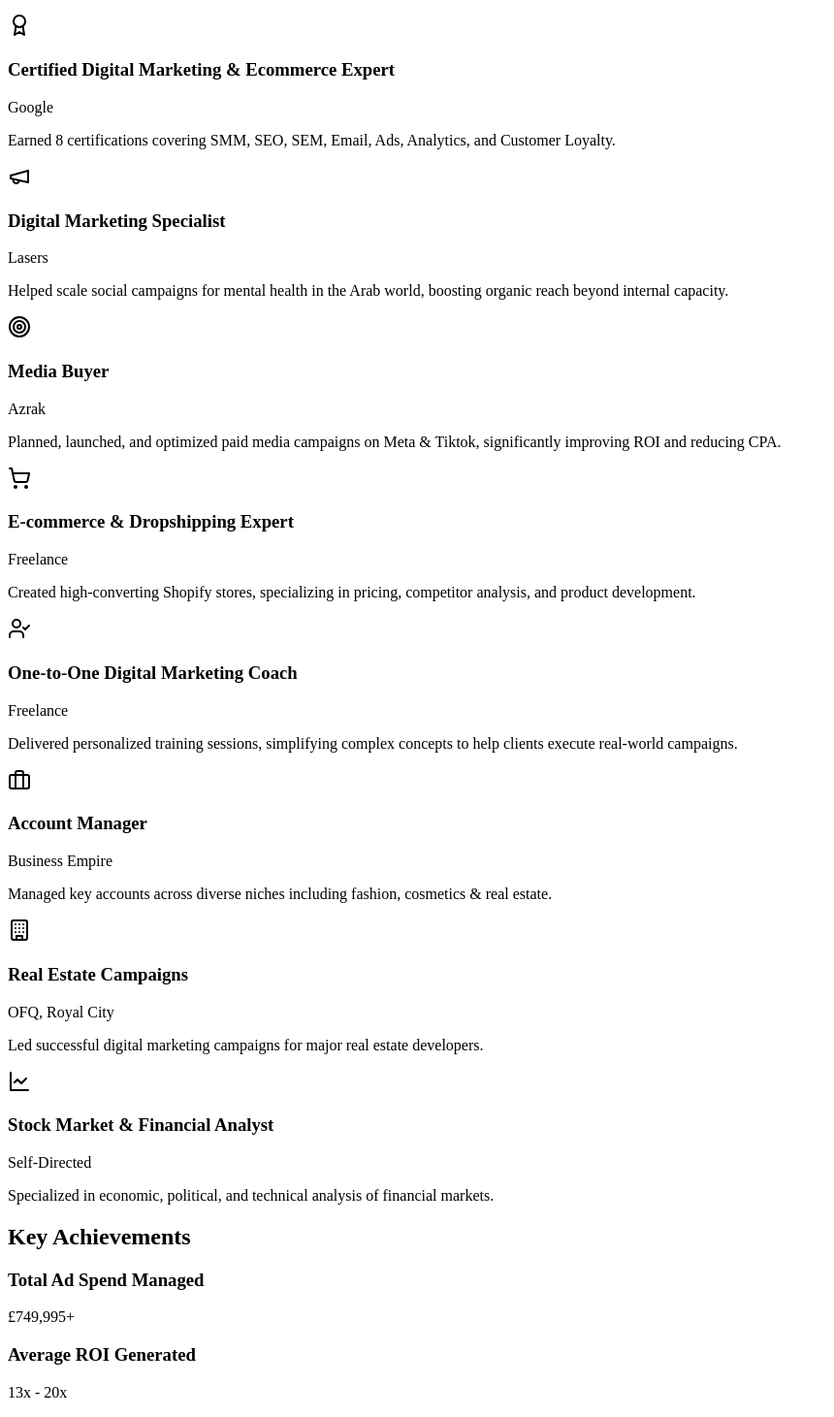
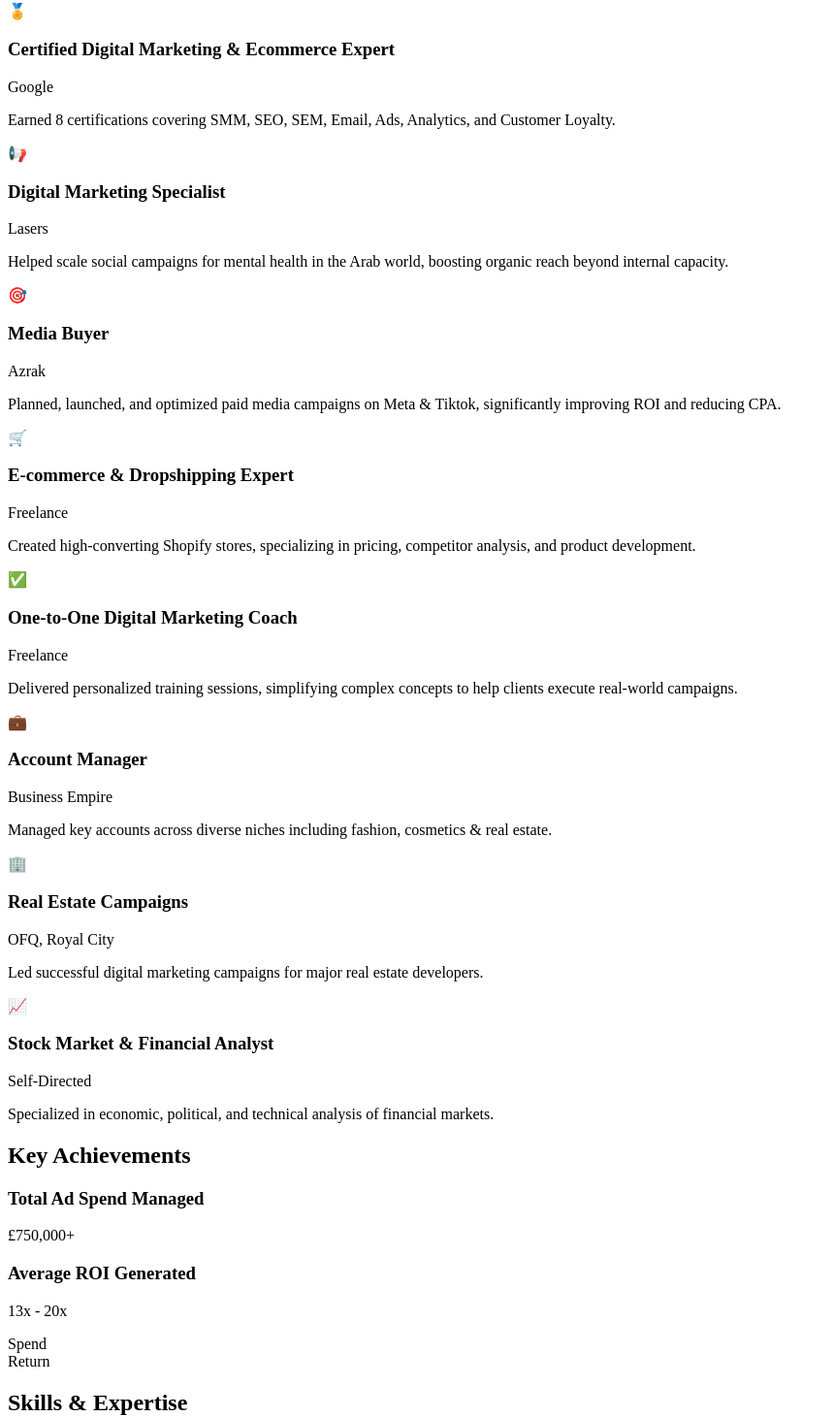
Before and after one commit to AbdullahRashid99/New-Abdullah-Rashid-Portfolio, a React (Create React App) app: page / in a window 1280 px wide. Shown: the part 685-2146 px from the top of the page at 97% size, without its empty margins (0-860 px from the left). Built offline with nearby package versions, Linux system fonts and the light colour scheme.

Commit message:
Update App.jsx

```diff
--- a/src/App.jsx
+++ b/src/App.jsx
@@ -1,10 +1,8 @@
 import React, { useState, useEffect, useRef } from 'react';
-import {
-    Briefcase, Send, Linkedin, Phone,
-    Award, Target, Megaphone, ShoppingCart, UserCheck, Building, LineChart,
-    Camera, GraduationCap, ArrowRight, Menu, X
-} from 'lucide-react';
-import { motion, AnimatePresence, useInView, useSpring, useTransform } from 'framer-motion';
+
+// تم إزالة جميع أيقونات ومكونات الرسوم المتحركة لتجربة العرض الأساسية
+// A simple CSS file or CDN is assumed for basic styling.
+// Tailwind CSS is assumed to be available.
 
 // --- MOCK UI COMPONENTS ---
 // Recreating basic structure and styling of UI library components with Tailwind CSS.
@@ -49,14 +47,14 @@
 ];
 
 const experienceData = [
-    { icon: <Award />, title: "Certified Digital Marketing & Ecommerce Expert", company: "Google", description: "Earned 8 certifications covering SMM, SEO, SEM, Email, Ads, Analytics, and Customer Loyalty." },
-    { icon: <Megaphone />, title: "Digital Marketing Specialist", company: "Lasers", description: "Helped scale social campaigns for mental health in the Arab world, boosting organic reach beyond internal capacity." },
-    { icon: <Target />, title: "Media Buyer ", company: "Azrak", description: "Planned, launched, and optimized paid media campaigns on Meta & Tiktok, significantly improving ROI and reducing CPA." },
-    { icon: <ShoppingCart />, title: "E-commerce & Dropshipping Expert", company: "Freelance", description: "Created high-converting Shopify stores, specializing in pricing, competitor analysis, and product development." },
-    { icon: <UserCheck />, title: "One-to-One Digital Marketing Coach", company: "Freelance", description: "Delivered personalized training sessions, simplifying complex concepts to help clients execute real-world campaigns." },
-    { icon: <Briefcase />, title: "Account Manager", company: "Business Empire", description: "Managed key accounts across diverse niches including fashion, cosmetics & real estate." },
-    { icon: <Building />, title: "Real Estate Campaigns", company: "OFQ, Royal City", description: "Led successful digital marketing campaigns for major real estate developers." },
-    { icon: <LineChart />, title: "Stock Market & Financial Analyst", company: "Self-Directed", description: "Specialized in economic, political, and technical analysis of financial markets." },
+    { icon: "🏅", title: "Certified Digital Marketing & Ecommerce Expert", company: "Google", description: "Earned 8 certifications covering SMM, SEO, SEM, Email, Ads, Analytics, and Customer Loyalty." },
+    { icon: "📢", title: "Digital Marketing Specialist", company: "Lasers", description: "Helped scale social campaigns for mental health in the Arab world, boosting organic reach beyond internal capacity." },
+    { icon: "🎯", title: "Media Buyer ", company: "Azrak", description: "Planned, launched, and optimized paid media campaigns on Meta & Tiktok, significantly improving ROI and reducing CPA." },
+    { icon: "🛒", title: "E-commerce & Dropshipping Expert", company: "Freelance", description: "Created high-converting Shopify stores, specializing in pricing, competitor analysis, and product development." },
+    { icon: "✅", title: "One-to-One Digital Marketing Coach", company: "Freelance", description: "Delivered personalized training sessions, simplifying complex concepts to help clients execute real-world campaigns." },
+    { icon: "💼", title: "Account Manager", company: "Business Empire", description: "Managed key accounts across diverse niches including fashion, cosmetics & real estate." },
+    { icon: "🏢", title: "Real Estate Campaigns", company: "OFQ, Royal City", description: "Led successful digital marketing campaigns for major real estate developers." },
+    { icon: "📈", title: "Stock Market & Financial Analyst", company: "Self-Directed", description: "Specialized in economic, political, and technical analysis of financial markets." },
 ];
 
 const skillsData = [
@@ -77,42 +75,14 @@
 
 // --- REUSABLE COMPONENTS ---
 
-// Animated Counter for Achievements
-const AnimatedCounter = ({ value }) => {
-    const ref = useRef(null);
-    const isInView = useInView(ref, { once: true });
-    const motionValue = useSpring(0, { stiffness: 50, damping: 30 });
-
-    const formattedValue = useTransform(
-        motionValue,
-        (latest) => `£${Math.round(latest).toLocaleString()}+`
-    );
-
-    useEffect(() => {
-        if (isInView) {
-            motionValue.set(value);
-        }
-    }, [isInView, value, motionValue]);
-
-    return <motion.span ref={ref}>{formattedValue}</motion.span>;
-};
-
-// Section Wrapper for consistent animation and styling
+// Section Wrapper for consistent styling
 const SectionWrapper = React.forwardRef(({ id, title, children, className }, ref) => (
-  <motion.section
-    ref={ref}
-    id={id}
-    className={`py-20 md:py-28 ${className}`}
-    initial={{ opacity: 0, y: 40 }}
-    whileInView={{ opacity: 1, y: 0 }}
-    viewport={{ once: true, amount: 0.2 }}
-    transition={{ duration: 0.7, ease: "easeOut" }}
-  >
+  <section ref={ref} id={id} className={`py-20 md:py-28 ${className}`}>
     <h2 className="text-3xl md:text-4xl font-bold mb-12 text-center">
         <span className="bg-clip-text text-transparent bg-gradient-to-r from-teal-300 to-sky-400">{title}</span>
     </h2>
     {children}
-  </motion.section>
+  </section>
 ));
 
 // Navigation Component
@@ -128,20 +98,18 @@
                     ))}
                 </div>
                 <div className="md:hidden">
-                    <Button onClick={() => setIsMenuOpen(!isMenuOpen)} className="bg-transparent text-white p-2">{isMenuOpen ? <X /> : <Menu />}</Button>
+                    <Button onClick={() => setIsMenuOpen(!isMenuOpen)} className="bg-transparent text-white p-2">{isMenuOpen ? "✖️" : "☰"}</Button>
                 </div>
             </div>
-            <AnimatePresence>
             {isMenuOpen && (
-                    <motion.div initial={{ opacity: 0, height: 0 }} animate={{ opacity: 1, height: 'auto' }} exit={{ opacity: 0, height: 0 }} className="md:hidden bg-neutral-900">
+                <div className="md:hidden bg-neutral-900">
                     <div className="flex flex-col items-center gap-4 py-4">
                         {sections.map((sec) => (
                             <a key={sec.id} href={`#${sec.id}`} onClick={() => setIsMenuOpen(false)} className={`text-lg font-medium transition-colors ${activeSection === sec.id ? 'text-teal-400' : 'text-neutral-300 hover:text-teal-400'}`}>{sec.title}</a>
                         ))}
                     </div>
-                    </motion.div>
+                </div>
             )}
-            </AnimatePresence>
         </nav>
     );
 };
@@ -165,12 +133,10 @@
             <textarea name="message" placeholder="Your Message" required rows={5} className="w-full p-3 bg-neutral-800/50 border border-neutral-700 text-white rounded-lg focus:outline-none focus:ring-2 focus:ring-teal-500 transition" />
             <div className="text-center">
                 <Button type="submit" disabled={status === 'sending'} className="bg-teal-500 hover:bg-teal-600 text-white w-full md:w-auto disabled:bg-neutral-600 flex items-center justify-center gap-2">
-                    {status === 'sending' ? 'Sending...' : 'Send Message'} <Send size={18} />
+                    {status === 'sending' ? 'Sending...' : 'Send Message'} ✉️
                 </Button>
             </div>
-            <AnimatePresence>
-                {status === 'success' && <motion.p initial={{ opacity: 0 }} animate={{ opacity: 1 }} exit={{ opacity: 0 }} className="text-center text-green-400">Message sent successfully! Thank you.</motion.p>}
-            </AnimatePresence>
+            {status === 'success' && <p className="text-center text-green-400">Message sent successfully! Thank you.</p>}
         </form>
     );
 };
@@ -188,6 +154,7 @@
         contact: useRef(null),
     }).current;
 
+    // Simplified IntersectionObserver without framer-motion
     useEffect(() => {
         const observer = new IntersectionObserver(
             (entries) => entries.forEach(entry => entry.isIntersecting && setActiveSection(entry.target.id)),
@@ -196,6 +163,7 @@
         Object.values(sectionRefs).forEach(ref => ref.current && observer.observe(ref.current));
         return () => observer.disconnect();
     }, [sectionRefs]);
+
 
     return (
         <div className="bg-neutral-950 text-white min-h-screen font-sans antialiased">
@@ -206,24 +174,21 @@
                 <section ref={sectionRefs.home} id="home" className="min-h-screen flex flex-col justify-center items-center text-center relative">
                     <div className="absolute inset-0 -z-10 h-full w-full bg-neutral-950 bg-[radial-gradient(#2d2d2d_1px,transparent_1px)] [background-size:32px_32px]"></div>
                     {/* Added the profile image as requested by the user */}
-                    <motion.img
+                    <img
                         src={personalInfo.profileImage}
                         alt="Profile Picture of Abdullah Rashid"
-                        initial={{ opacity: 0, scale: 0.8 }}
-                        animate={{ opacity: 1, scale: 1 }}
-                        transition={{ duration: 0.8, delay: 0.1 }}
                         className="w-32 h-32 rounded-full object-cover border-4 border-neutral-700 mb-6"
                         onError={(e) => {
                           e.target.src = "https://placehold.co/128x128/334155/E2E8F0?text=AR";
                           e.target.alt = "Placeholder image with initials AR";
                         }}
                     />
-                    <motion.h1 initial={{ opacity: 0, y: -20 }} animate={{ opacity: 1, y: 0 }} transition={{ duration: 0.8 }} className="text-4xl md:text-6xl font-extrabold tracking-tighter mb-4">Abdullah Rashid<br/>Your <span className="bg-clip-text text-transparent bg-gradient-to-r from-amber-400 to-orange-500">Digital Growth</span> Partner.</motion.h1>
-                    <motion.p initial={{ opacity: 0, y: 20 }} animate={{ opacity: 1, y: 0 }} transition={{ duration: 0.8, delay: 0.2 }} className="text-lg md:text-xl text-neutral-300 mb-8">{personalInfo.title}</motion.p>
-                    <motion.div initial={{ opacity: 0, y: 20 }} animate={{ opacity: 1, y: 0 }} transition={{ duration: 0.8, delay: 0.4 }}>
+                    <h1 className="text-4xl md:text-6xl font-extrabold tracking-tighter mb-4">Abdullah Rashid<br/>Your <span className="bg-clip-text text-transparent bg-gradient-to-r from-amber-400 to-orange-500">Digital Growth</span> Partner.</h1>
+                    <p className="text-lg md:text-xl text-neutral-300 mb-8">{personalInfo.title}</p>
+                    <div>
                         {/* Updated the href to the new Google Forms link */}
                         <a href="https://docs.google.com/forms/d/10VnJVDvM4agvJ2y_M5MfC4-87tTYQNe30F4faxpGkVA/edit?ts=687cefe4" target="_blank" rel="noopener noreferrer"><Button className="bg-teal-500 hover:bg-teal-600 text-white shadow-lg shadow-teal-500/20 hover:shadow-xl hover:shadow-teal-500/30">Let’s Work Together</Button></a>
-                    </motion.div>
+                    </div>
                 </section>
 
                 {/* About Me */}
@@ -238,7 +203,7 @@
                     <div className="max-w-3xl mx-auto relative">
                         <div className="absolute left-4 md:left-1/2 top-4 bottom-4 w-0.5 bg-neutral-800 -translate-x-1/2"></div>
                         {experienceData.map((item, index) => (
-                            <motion.div key={index} className={`mb-12 flex items-start gap-4 ${index % 2 === 0 ? 'md:flex-row' : 'md:flex-row-reverse'}`} initial={{ opacity: 0, x: index % 2 === 0 ? -30 : 30 }} whileInView={{ opacity: 1, x: 0 }} viewport={{ once: true, amount: 0.5 }} transition={{ duration: 0.6 }}>
+                            <div key={index} className={`mb-12 flex items-start gap-4 ${index % 2 === 0 ? 'md:flex-row' : 'md:flex-row-reverse'}`}>
                                 <div className="hidden md:block w-1/2"></div>
                                 <div className="relative w-full md:w-1/2">
                                     <div className="absolute -left-1.5 md:left-auto md:right-full md:mr-6 lg:mr-7 top-1 w-8 h-8 rounded-full bg-neutral-800 border-2 border-teal-500 flex items-center justify-center text-teal-400">{item.icon}</div>
@@ -251,7 +216,7 @@
                                         </CardContent>
                                     </Card>
                                 </div>
-                            </motion.div>
+                            </div>
                         ))}
                     </div>
                 </SectionWrapper>
@@ -262,8 +227,7 @@
                         <Card>
                             <CardContent>
                                 <h3 className="text-2xl font-bold text-amber-400 mb-2">Total Ad Spend Managed</h3>
-                                {/* Adjusted the styling to ensure the number and symbol are centered */}
-                                <p className="text-5xl font-mono font-bold text-white flex justify-center"><AnimatedCounter value={750000} /></p>
+                                <p className="text-5xl font-mono font-bold text-white flex justify-center">£750,000+</p>
                             </CardContent>
                         </Card>
                         <Card>
@@ -271,8 +235,8 @@
                                 <h3 className="text-2xl font-bold text-teal-400 mb-2">Average ROI Generated</h3>
                                 <p className="text-5xl font-mono font-bold text-white">13x - 20x</p>
                                 <div className="flex justify-center items-end gap-2 mt-4 h-16">
-                                    <motion.div initial={{height: 0}} whileInView={{height: '25%'}} viewport={{once: true}} transition={{delay: 0.2}} className="w-12 bg-neutral-700 rounded-t-sm flex items-end justify-center"><span className="text-xs -mb-5">Spend</span></motion.div>
-                                    <motion.div initial={{height: 0}} whileInView={{height: '100%'}} viewport={{once: true}} transition={{delay: 0.4}} className="w-12 bg-gradient-to-t from-teal-500 to-sky-400 rounded-t-sm flex items-end justify-center"><span className="text-xs -mb-5">Return</span></motion.div>
+                                    <div className="w-12 h-[25%] bg-neutral-700 rounded-t-sm flex items-end justify-center"><span className="text-xs -mb-5">Spend</span></div>
+                                    <div className="w-12 h-[100%] bg-gradient-to-t from-teal-500 to-sky-400 rounded-t-sm flex items-end justify-center"><span className="text-xs -mb-5">Return</span></div>
                                 </div>
                             </CardContent>
                         </Card>
@@ -283,7 +247,7 @@
                 <SectionWrapper ref={sectionRefs.skills} id="skills" title="Skills & Expertise">
                     <div className="flex flex-wrap justify-center gap-3 max-w-4xl mx-auto">
                         {skillsData.map((skill, index) => (
-                            <motion.div key={index} initial={{ opacity: 0, scale: 0.8 }} whileInView={{ opacity: 1, scale: 1 }} viewport={{ once: true }} transition={{ duration: 0.3, delay: index * 0.05 }} className="bg-neutral-800 text-neutral-300 px-4 py-2 rounded-full text-sm font-medium">{skill}</motion.div>
+                            <div key={index} className="bg-neutral-800 text-neutral-300 px-4 py-2 rounded-full text-sm font-medium">{skill}</div>
                         ))}
                     </div>
                 </SectionWrapper>
@@ -292,17 +256,17 @@
                 <SectionWrapper ref={sectionRefs.projects} id="projects" title="Industries">
                     <div className="grid grid-cols-1 sm:grid-cols-2 gap-8">
                         {projectsData.map((project, index) => (
-                            <motion.a href={project.url} target="_blank" rel="noopener noreferrer" key={index} initial={{ opacity: 0, y: 20 }} whileInView={{ opacity: 1, y: 0 }} viewport={{ once: true }} transition={{ duration: 0.5, delay: index * 0.1 }}>
+                            <a href={project.url} target="_blank" rel="noopener noreferrer" key={index}>
                                 <Card className="group overflow-hidden h-full">
                                     <img src={project.image} alt={project.title} className="w-full h-48 object-cover group-hover:scale-105 transition-transform duration-300" />
                                     <CardContent>
                                         <h3 className="text-xl font-semibold text-white flex items-center justify-between">
                                             {project.title}
-                                            <ArrowRight className="w-5 h-5 opacity-0 group-hover:opacity-100 group-hover:translate-x-1 transition-all duration-300 text-teal-400" />
+                                            <span className="w-5 h-5 opacity-0 group-hover:opacity-100 group-hover:translate-x-1 transition-all duration-300 text-teal-400">→</span>
                                         </h3>
                                     </CardContent>
                                 </Card>
-                            </motion.a>
+                            </a>
                         ))}
                     </div>
                 </SectionWrapper>
@@ -311,13 +275,13 @@
                 <div className="grid md:grid-cols-2 gap-8">
                     <SectionWrapper id="content-production" title="Content Production">
                         <div className="text-center max-w-md mx-auto">
-                            <Camera className="mx-auto text-amber-400 mb-4" size={40}/>
+                            <span className="mx-auto text-amber-400 mb-4 text-4xl">📷</span>
                             <p className="text-neutral-300 leading-relaxed">Supervised full-cycle photo/video shoots, managed influencer collaborations, and developed compelling ad creatives and storytelling strategies to build brand narratives that resonate.</p>
                         </div>
                     </SectionWrapper>
                     <SectionWrapper id="education" title="Education">
                            <div className="text-center max-w-md mx-auto">
-                            <GraduationCap className="mx-auto text-amber-400 mb-4" size={40}/>
+                            <span className="mx-auto text-amber-400 mb-4 text-4xl">🎓</span>
                             <h4 className="font-semibold text-lg text-white">Ain Shams University</h4>
                             <p className="text-neutral-300 leading-relaxed">Bachelor of Business Administration, gaining foundations in marketing, finance, and economics. Explored emerging markets like crypto, NFTs, and digital goods.</p>
                         </div>
@@ -333,9 +297,9 @@
 
             <footer className="text-center py-8 mt-16 border-t border-neutral-800/50">
                 <div className="flex justify-center gap-6 mb-4">
-                    <a href={personalInfo.linkedin} target="_blank" rel="noopener noreferrer" className="text-neutral-500 hover:text-teal-400 transition-colors"><Linkedin /></a>
+                    <a href={personalInfo.linkedin} target="_blank" rel="noopener noreferrer" className="text-neutral-500 hover:text-teal-400 transition-colors">🔗</a>
                     {/* Added the WhatsApp icon as requested */}
-                    <a href={personalInfo.whatsapp} target="_blank" rel="noopener noreferrer" className="text-neutral-500 hover:text-green-500 transition-colors"><Phone /></a>
+                    <a href={personalInfo.whatsapp} target="_blank" rel="noopener noreferrer" className="text-neutral-500 hover:text-green-500 transition-colors">📞</a>
                 </div>
                 <p className="text-neutral-500 text-sm">
                     © {new Date().getFullYear()} {personalInfo.name}. All Rights Reserved.
```
Lines whose indentation alone changed are shown as unchanged.
